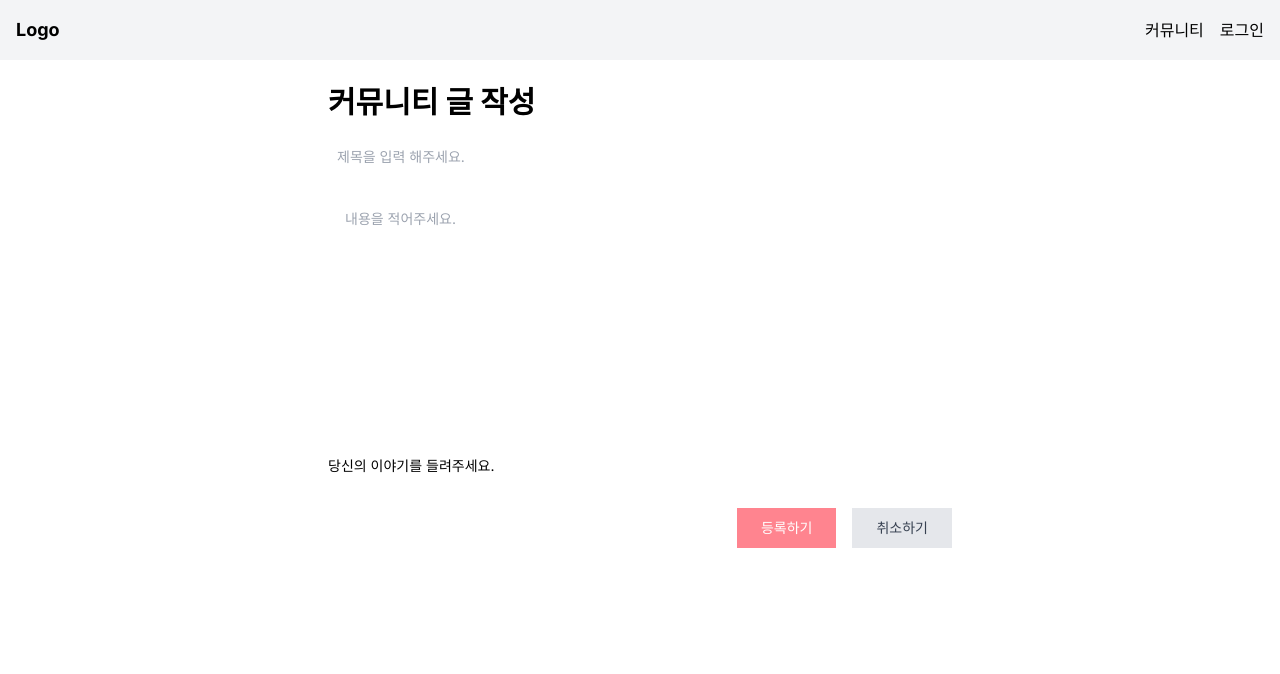
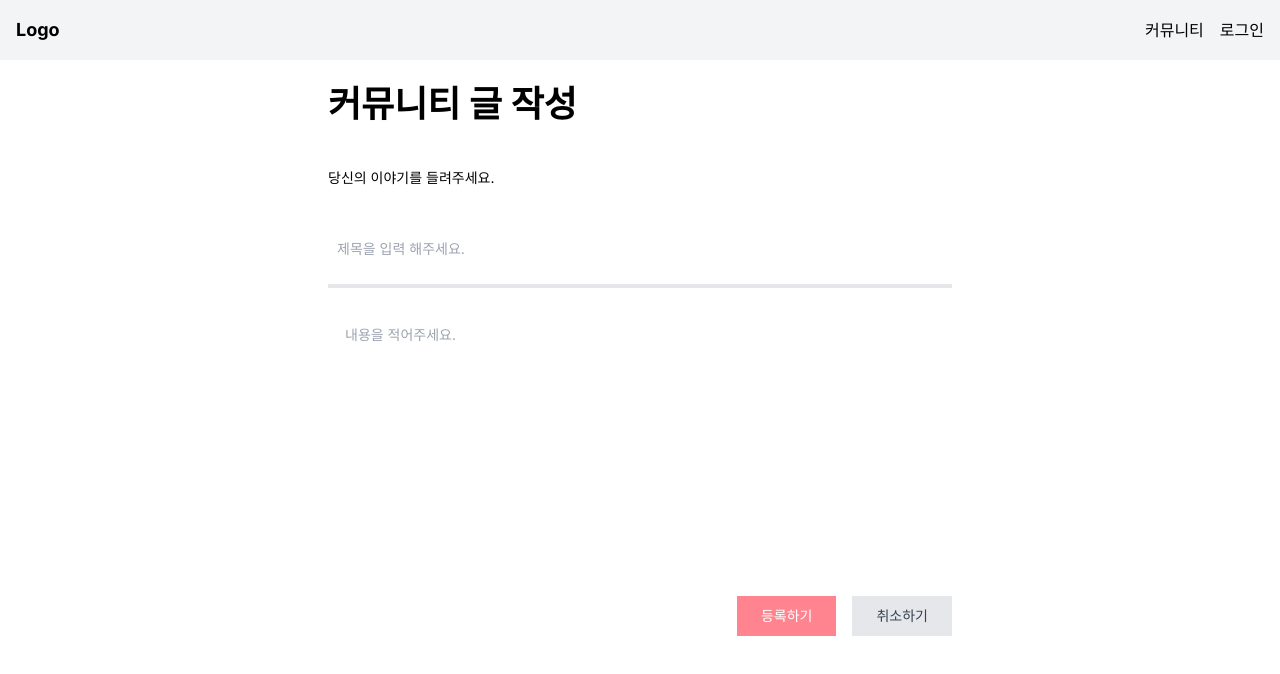
Before and after one commit to B-09-NBC-Final/Health-Protect-Me, a Next.js app: page /posting in a window 1280 px wide. Shown: the top 674 px of the page. Built offline with nearby package versions, Linux system fonts and the light colour scheme.

Commit message:
style: css 일부 수정

```diff
--- a/src/components/Contents/Posting/Textarea/TextareatPage.tsx
+++ b/src/components/Contents/Posting/Textarea/TextareatPage.tsx
@@ -6,18 +6,20 @@ const TextareaPage = () => {
   return (
     <div className="max-w-2xl mx-auto p-6">
       <div className="mb-8">
-        <h1 className="text-3xl font-bold mb-4">커뮤니티 글 작성</h1>
+        <h1 className="text-4xl font-bold mb-4">커뮤니티 글 작성</h1>
+        <br />
+        <p className="mt-1 text-sm text-black">당신의 이야기를 들려주세요.</p>
         <Input
           type="text"
           placeholder="제목을 입력 해주세요."
-          className="w-full p-2 mb-4 border-b border-transparent focus:border-[#FF7A85] focus:outline-none transition-colors duration-300 placeholder-gray-400 text-black"
+          className="mt-10 w-full p-2 mb-4 border-b border-transparent focus:border-[#FF7A85] focus:outline-none transition-colors duration-300 placeholder-gray-400 text-black"
         />
+        <p className="border-solid border-2"></p>
         <Textarea
           placeholder="내용을 적어주세요."
           id="message-2"
-          className="w-full h-64 p-4 border-transparent rounded-lg focus:ring-2 focus:ring-[#FF7A85] focus:border-[#FF7A85] outline-none transition-all duration-300 resize-none placeholder-gray-400 text-black"
+          className="mt-5 w-full h-64 p-4 border-transparent rounded-lg focus:ring-2 focus:ring-[#FF7A85] focus:border-[#FF7A85] outline-none transition-all duration-300 resize-none placeholder-gray-400 text-black"
         />
-        <p className="mt-2 text-sm text-black">당신의 이야기를 들려주세요.</p>
       </div>
       <TextareatBtn />
     </div>
```
